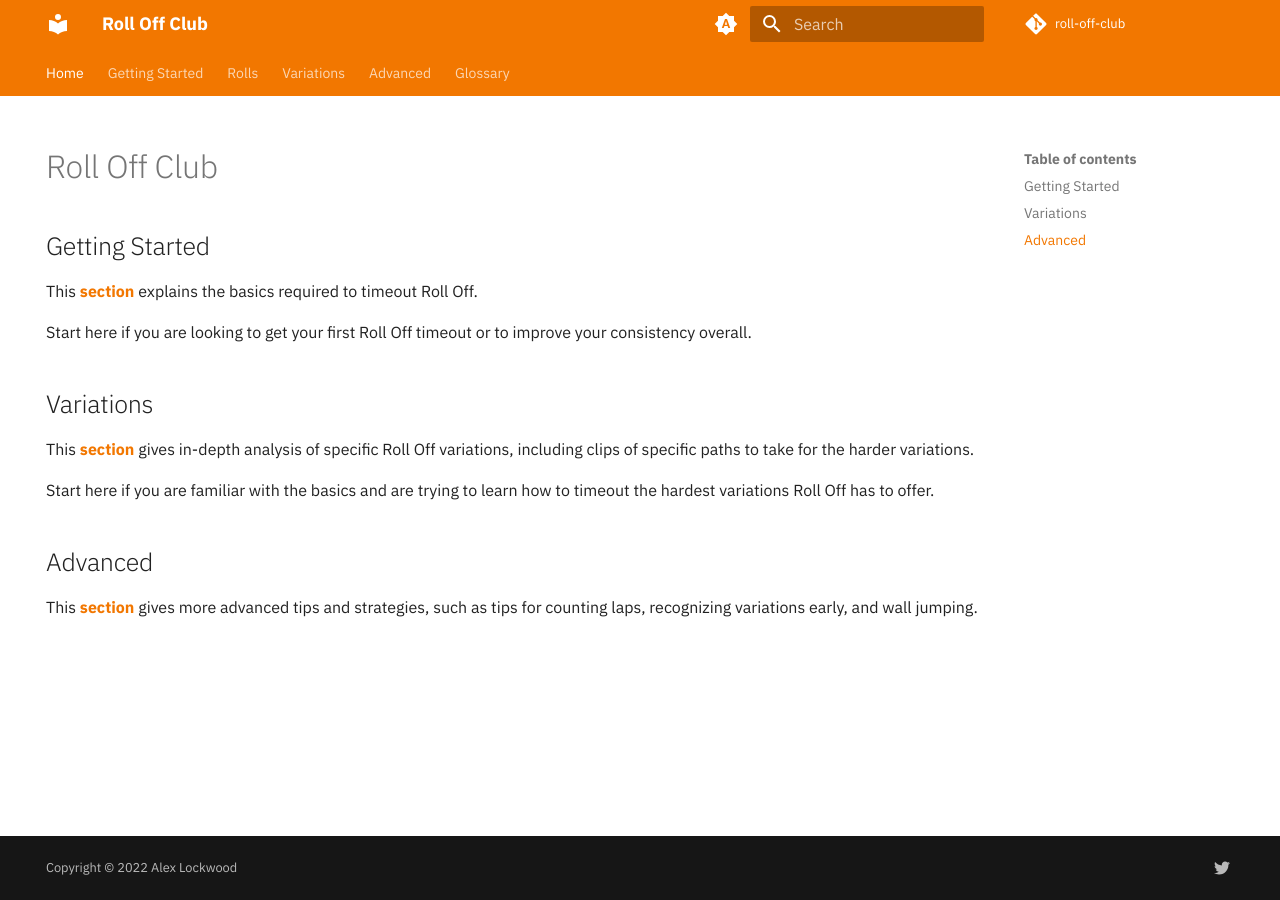
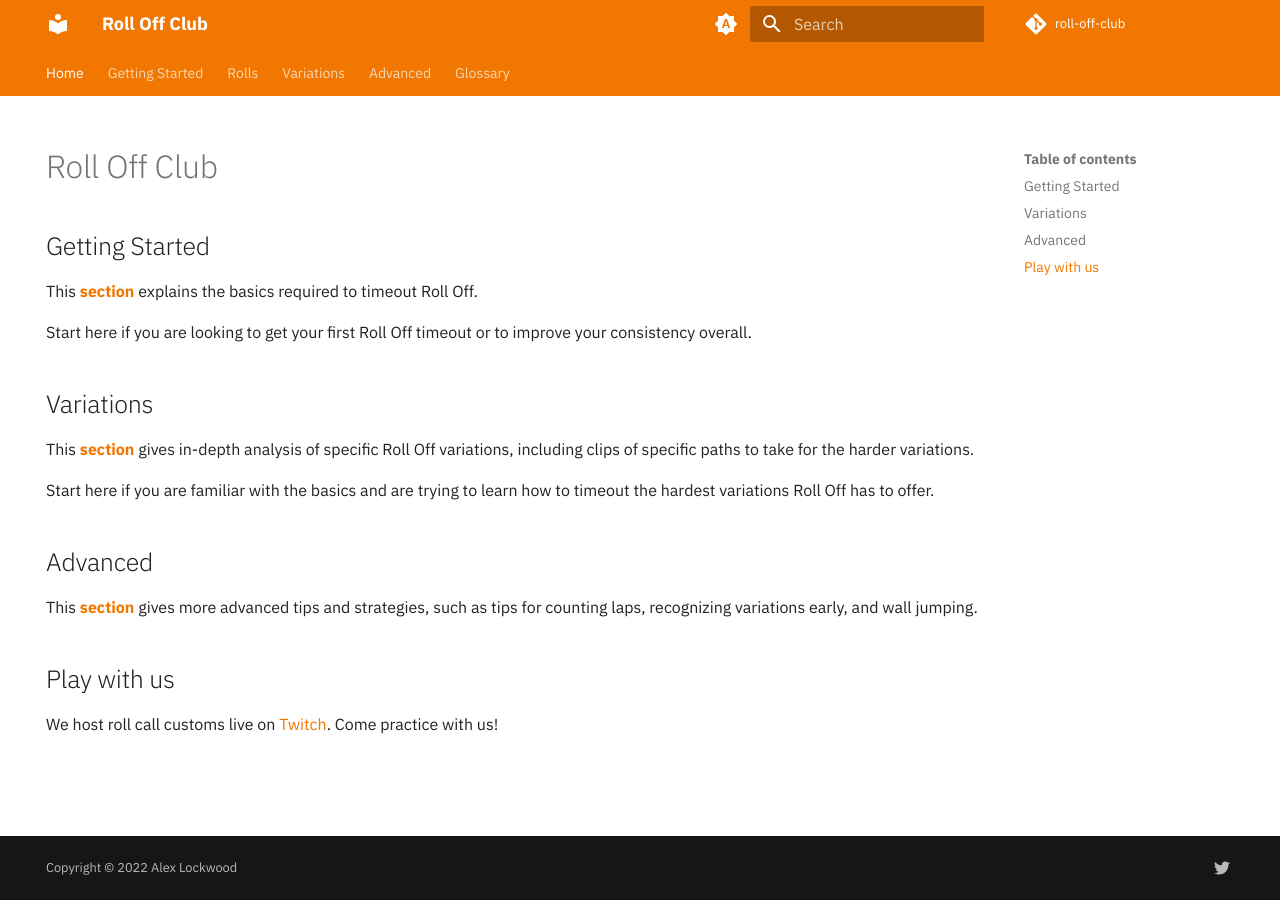
Before and after one commit to alexjlockwood/roll-off-club, an MkDocs documentation site: the page built from docs/index.md, in a window 1280 px wide. Built offline with MkDocs 1.6.1 and Material for MkDocs 9.7.7, drawn with Linux system fonts in a browser that asks for light colours; comment, search, counter and statistics services are not loaded.

Commit message:
add practice with us section

```diff
--- a/docs/index.md
+++ b/docs/index.md
@@ -20,3 +20,7 @@ Start here if you are familiar with the basics and are trying to learn how to ti
 ## Advanced
 
 This [**section**](advanced/index.md) gives more advanced tips and strategies, such as tips for counting laps, recognizing variations early, and wall jumping.
+
+## Play with us
+
+We host roll call customs live on [Twitch](https://www.twitch.tv/rollcallclub). Come practice with us!
```
